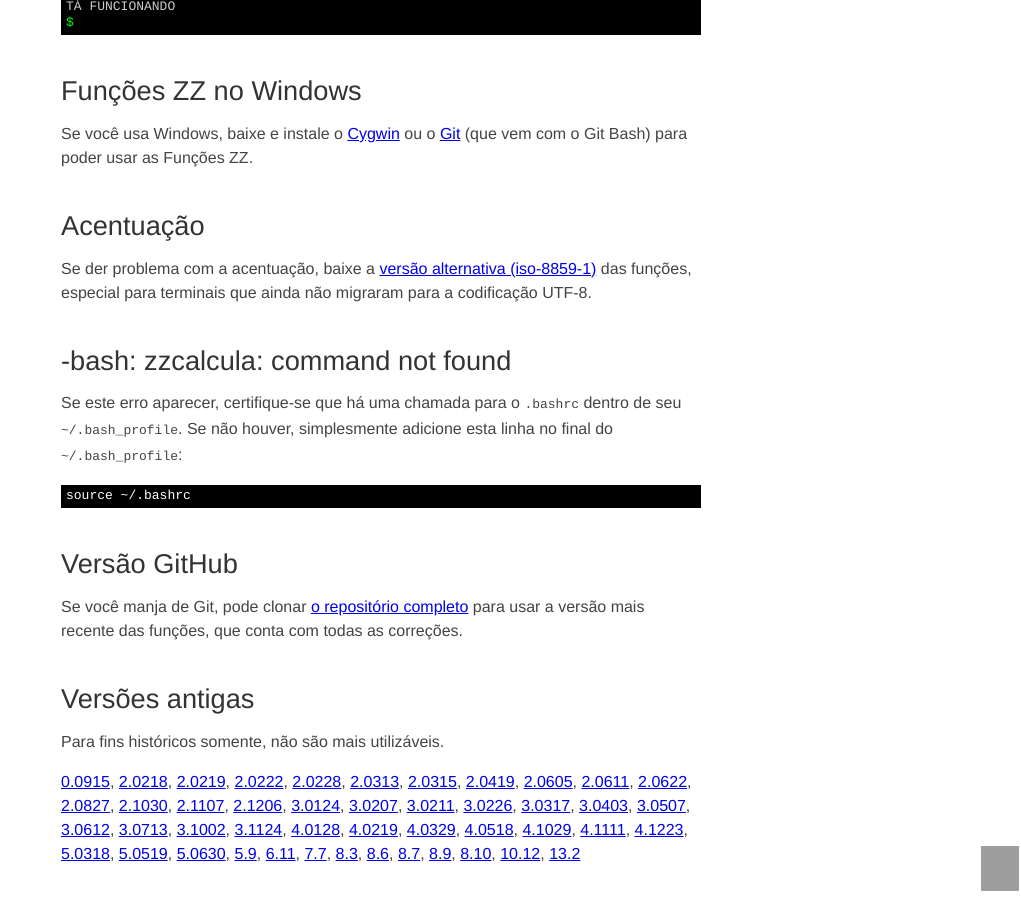
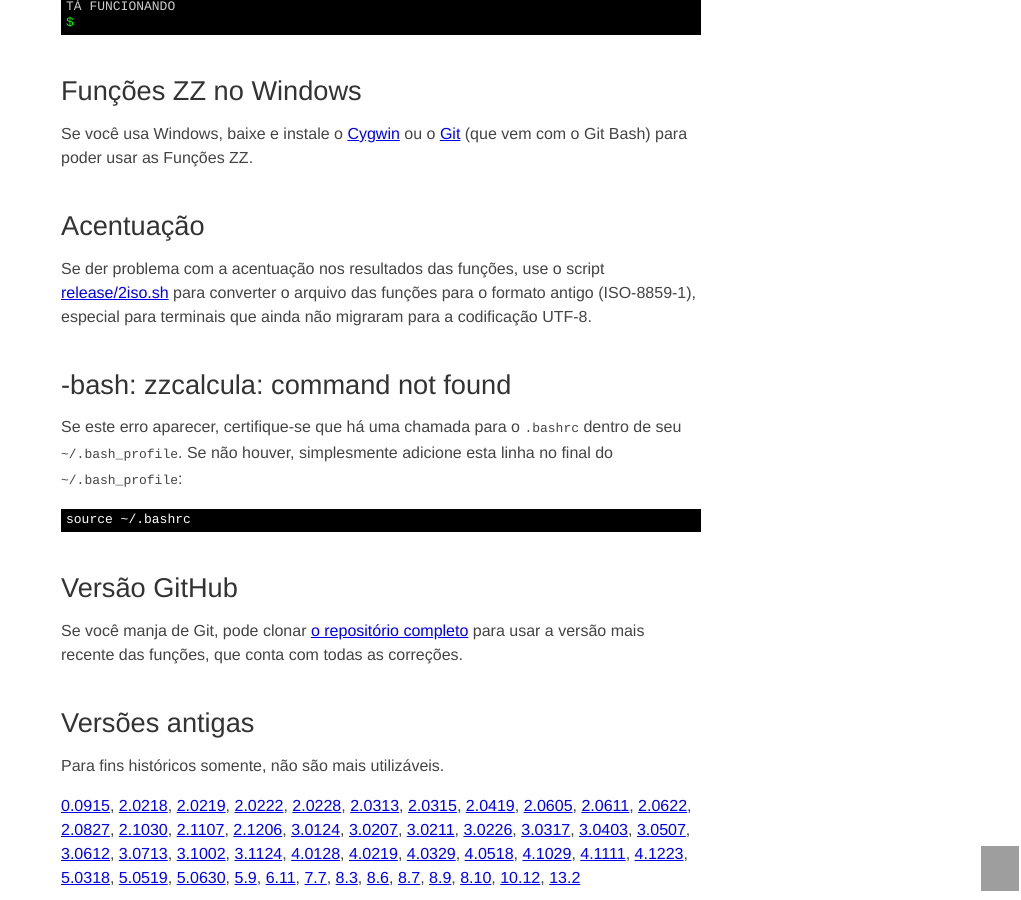
Before and after one commit to funcoeszz/funcoeszz.github.io, a Jekyll site: the page built from download/index.md, in a window 1280 px wide and 900 px high, scrolled down 948 px. Shown: the whole window, without its empty margins (259-1280 px from the left). Built offline with Jekyll 4.4.1, drawn with Linux system fonts in a browser that asks for light colours; Markdown is read by kramdown in place of the engine named in the settings; grey boxes are pictures that could not be loaded.

Commit message:
Atualiza instruções sobre problemas de acentuação
Não disponibilizamos mais a versão ISO-8859-1, então este parágrafo agora mostra ao usuário como gerá-la localmente, caso necessário.

Veja issue #1

```diff
--- a/download/index.md
+++ b/download/index.md
@@ -67,7 +67,7 @@ Se você usa Windows, baixe e instale o [Cygwin](http://aurelio.net/cygwin/) ou
 
 ## Acentuação
 
-Se der problema com a acentuação, baixe a [versão alternativa (iso-8859-1)](/download/funcoeszz-{{ site.data.versions.last }}-iso.sh) das funções, especial para terminais que ainda não migraram para a codificação UTF-8.
+Se der problema com a acentuação nos resultados das funções, use o script [release/2iso.sh](https://github.com/funcoeszz/funcoeszz/blob/master/release/2iso.sh) para converter o arquivo das funções para o formato antigo (ISO-8859-1), especial para terminais que ainda não migraram para a codificação UTF-8.
 
 
 ## -bash: zzcalcula: command not found
```
